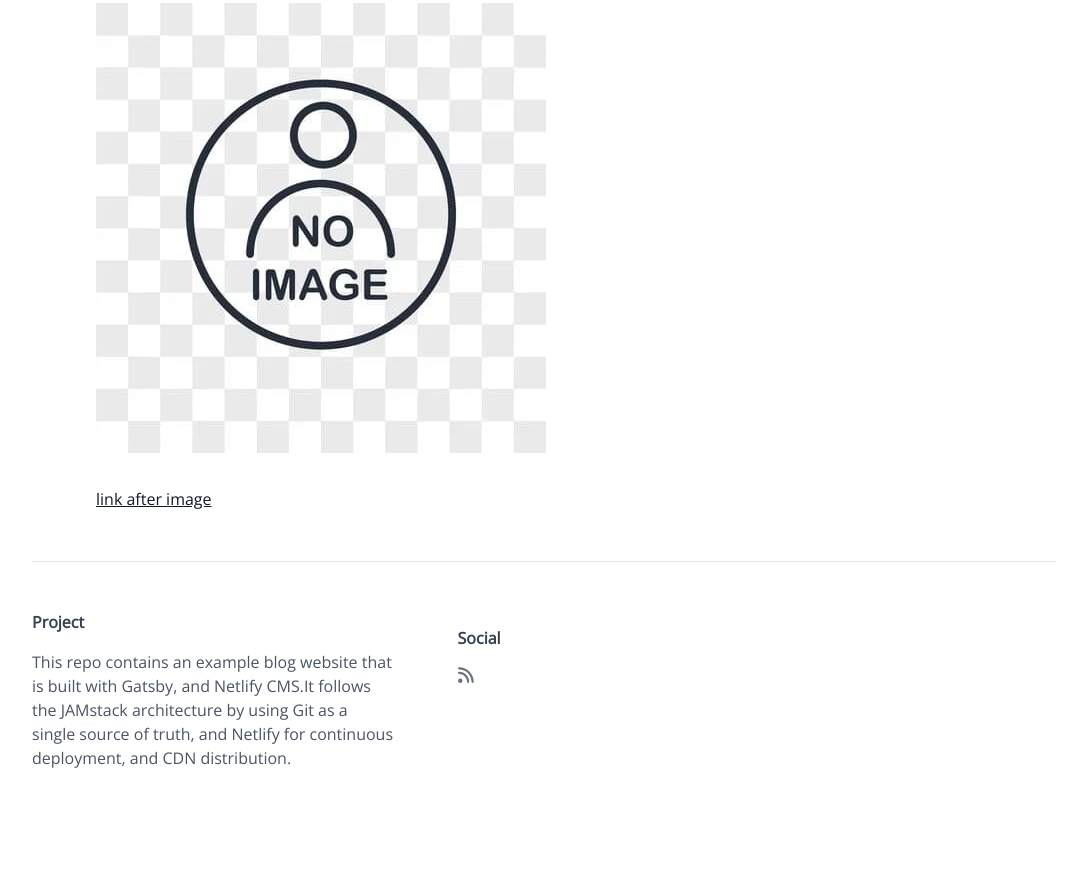
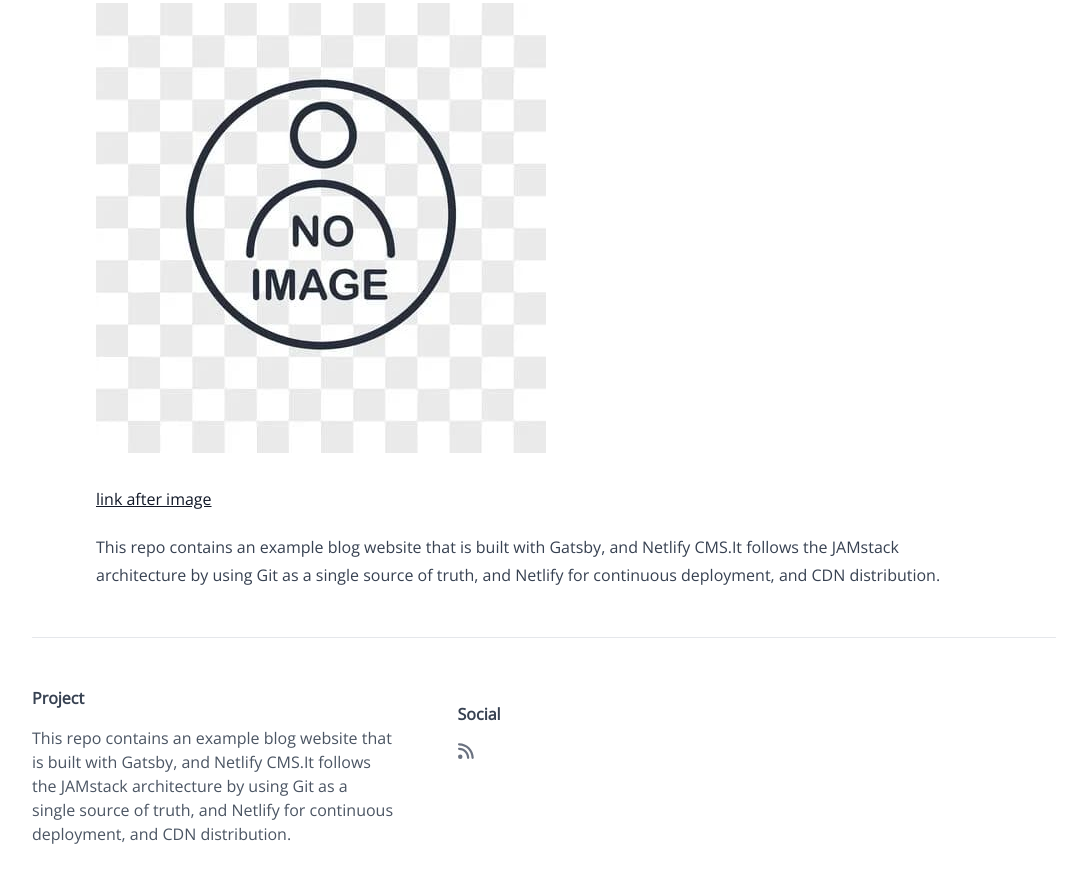
Before and after one commit to igorro79/qa-test, a Gatsby site: page /blog/title3/ in a window 1280 px wide. Shown: the part 711-1593 px from the top of the page, without its empty margins (96-1183 px from the left). Before the commit the page ends 1529 px from the top, so only its background shows below. Built offline with nearby package versions, Linux system fonts and the light colour scheme; Gatsby itself is replaced by a stand-in of ours.

Commit message:
Update Blog Post “title3”

```diff
--- a/content/blog/title3.md
+++ b/content/blog/title3.md
@@ -9,8 +9,8 @@ featuredimage: 24092022-045838_639-1edcfc06d3662ddd35cb3bfda6bc4d41.jpg
 
 ![no image](noimage.jpg "NO IMAGE TITLE")
 
+[l﻿ink after image](https://pixabay.com/ru/photos/%d0%b1%d0%b5%d0%b3%d0%b5%d0%bc%d0%be%d1%82%d1%8b-%d0%b1%d0%b5%d0%b3%d0%b5%d0%bc%d0%be%d1%82-%d0%bc%d0%bb%d0%b5%d0%ba%d0%be%d0%bf%d0%b8%d1%82%d0%b0%d1%8e%d1%89%d0%b8%d0%b5-7431581/)
 
 
 
-
-[l﻿ink after image](https://pixabay.com/ru/photos/%d0%b1%d0%b5%d0%b3%d0%b5%d0%bc%d0%be%d1%82%d1%8b-%d0%b1%d0%b5%d0%b3%d0%b5%d0%bc%d0%be%d1%82-%d0%bc%d0%bb%d0%b5%d0%ba%d0%be%d0%bf%d0%b8%d1%82%d0%b0%d1%8e%d1%89%d0%b8%d0%b5-7431581/)
+This repo contains an example blog website that is built with Gatsby, and Netlify CMS.It follows the JAMstack architecture by using Git as a single source of truth, and Netlify for continuous deployment, and CDN distribution.
```
